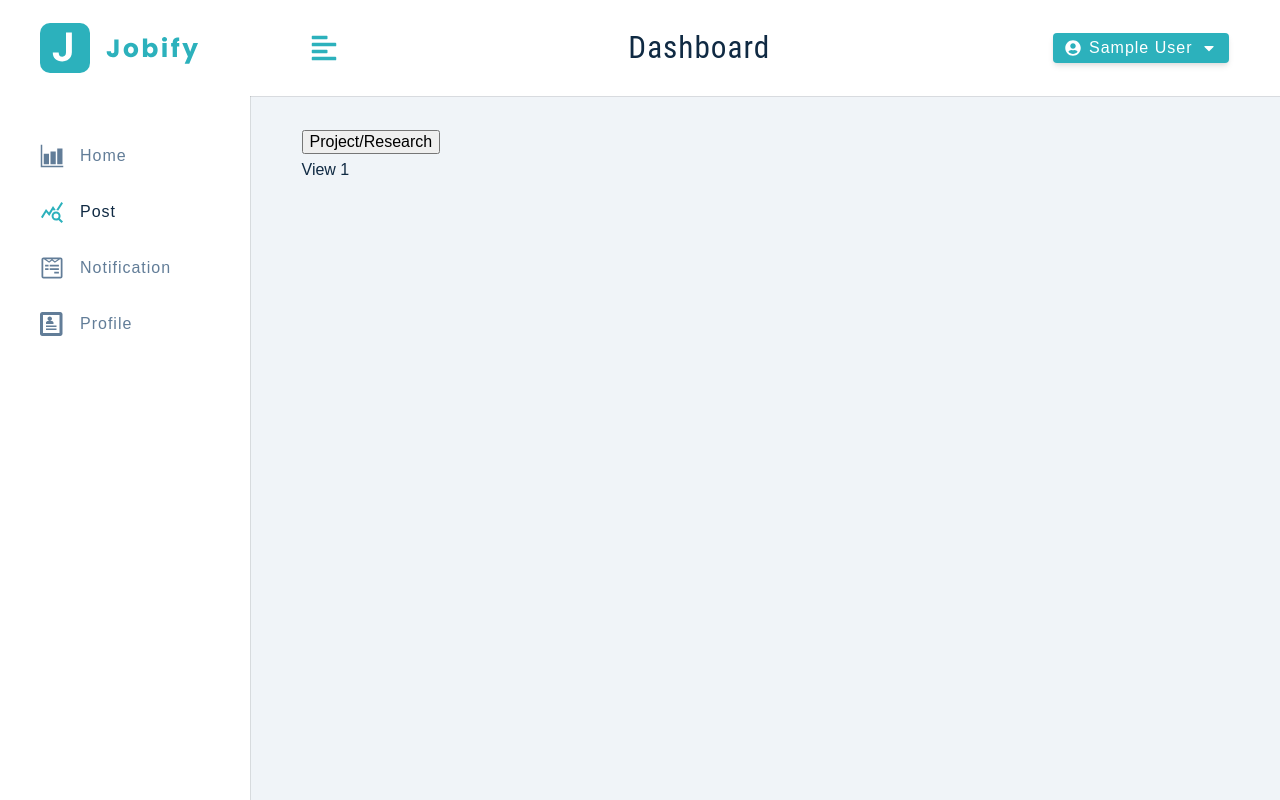
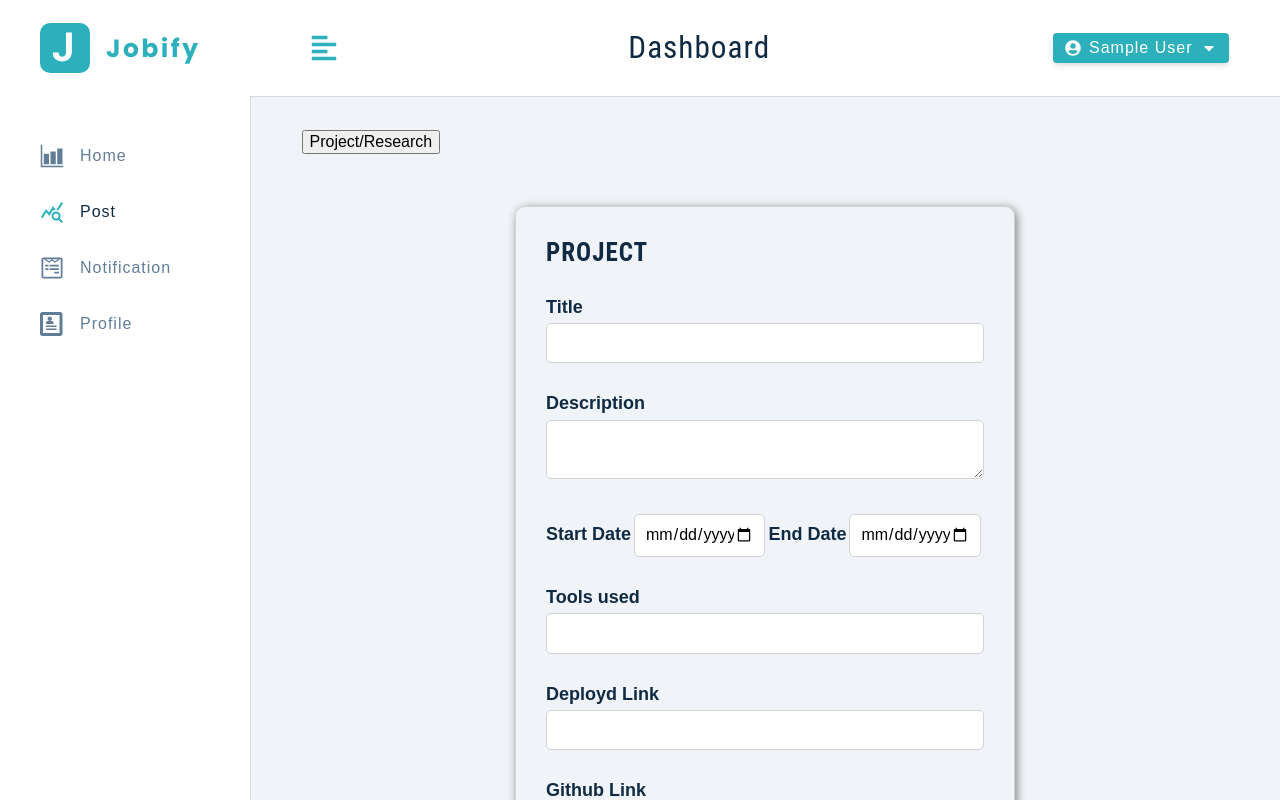
Before and after one commit to rohit108180/scholarSphere, a React (Create React App) app in the folder client/: page /post in a window 1280 px wide. Shown: the top 800 px of the page. Built offline with nearby package versions, Linux system fonts and the light colour scheme; sample sign-in values are in the browser's storage.

Commit message:
Project form added

```diff
--- a/client/src/css/wrapper/AddProjectPaper.js
+++ b/client/src/css/wrapper/AddProjectPaper.js
@@ -1,9 +1,52 @@
 import styled from "styled-components";
 
 const Wrapper = styled.aside`
-  @media (min-width: 992px) {
-    .toggle {
-    }
+  .toggle {
+  }
+  form {
+    width: 500px;
+    margin: 50px auto;
+    padding: 30px;
+    border: 1px solid lightgray;
+    border-radius: 10px;
+    box-shadow: 2px 2px 10px gray;
+  }
+  label {
+    display: block;
+    margin-bottom: 5px;
+    font-size: 18px;
+    font-weight: bold;
+  }
+
+  input[type="text"],
+  textarea {
+    width: 100%;
+    padding: 10px;
+    font-size: 16px;
+    margin-bottom: 20px;
+    border: 1px solid lightgray;
+    border-radius: 5px;
+  }
+  input[type="date"] {
+    width: 30%;
+    margin-left: 3px;
+    margin-right: 3px;
+    padding: 10px;
+    font-size: 16px;
+    margin-bottom: 20px;
+    border: 1px solid lightgray;
+    border-radius: 5px;
+  }
+
+  button[type="submit"] {
+    width: 100%;
+    padding: 10px;
+    font-size: 18px;
+    background-color: var(--primary-500);
+    color: white;
+    border: none;
+    border-radius: 5px;
+    cursor: pointer;
   }
 `;
 export default Wrapper;
--- a/client/src/pages/dashboard/AddProjectPaper.js
+++ b/client/src/pages/dashboard/AddProjectPaper.js
@@ -7,13 +7,108 @@ export const AddProjectPaper = () => {
   const handleToggleView = () => {
     setCurrentView(currentView === "project" ? "research" : "project");
   };
+
+  const [project, setProject] = useState({
+    title: "",
+    description: "",
+    sdate: "",
+    edate: "",
+    tools: "",
+    github_link: "",
+    dlink: "",
+  });
+
+  const handleChange = (event) => {
+    setProject({
+      ...project,
+      [event.target.name]: event.target.value,
+    });
+  };
+
+  const handleSubmit = (event) => {
+    event.preventDefault();
+    // Your code for posting the project goes here
+    console.log(project);
+  };
   return (
     <Wrapper>
       <div>
         <button class="toggle" onClick={handleToggleView}>
           Project/Research
         </button>
-        {currentView === "project" ? <div>View 1</div> : <div>View 2</div>}
+        {currentView === "project" ? (
+          <div>
+            <form onSubmit={handleSubmit}>
+              <h4>
+                <b>PROJECT</b>
+              </h4>
+              <label>
+                Title
+                <input
+                  type="text"
+                  name="title"
+                  value={project.title}
+                  onChange={handleChange}
+                />
+              </label>
+              <label>
+                Description
+                <textarea
+                  name="description"
+                  value={project.description}
+                  onChange={handleChange}
+                />
+              </label>
+              <label>
+                Start Date
+                <input
+                  type="date"
+                  name="start_date"
+                  value={project.sdate}
+                  onChange={handleChange}
+                />
+                End Date
+                <input
+                  type="date"
+                  name="end_date"
+                  value={project.edate}
+                  onChange={handleChange}
+                />
+              </label>
+              <label>
+                Tools used
+                <input
+                  type="text"
+                  name="tools_used"
+                  value={project.tools}
+                  onChange={handleChange}
+                />
+              </label>
+              <label>
+                Deployd Link
+                <input
+                  type="text"
+                  name="dlink"
+                  value={project.dlink}
+                  onChange={handleChange}
+                />
+              </label>
+              <label>
+                Github Link
+                <input
+                  type="text"
+                  name="github_link"
+                  value={project.github_link}
+                  onChange={handleChange}
+                />
+              </label>
+              <br />
+              <button type="submit">Post Project</button>
+            </form>
+          </div>
+        ) : (
+          <div>View 2</div>
+        )}
       </div>
     </Wrapper>
   );
```
